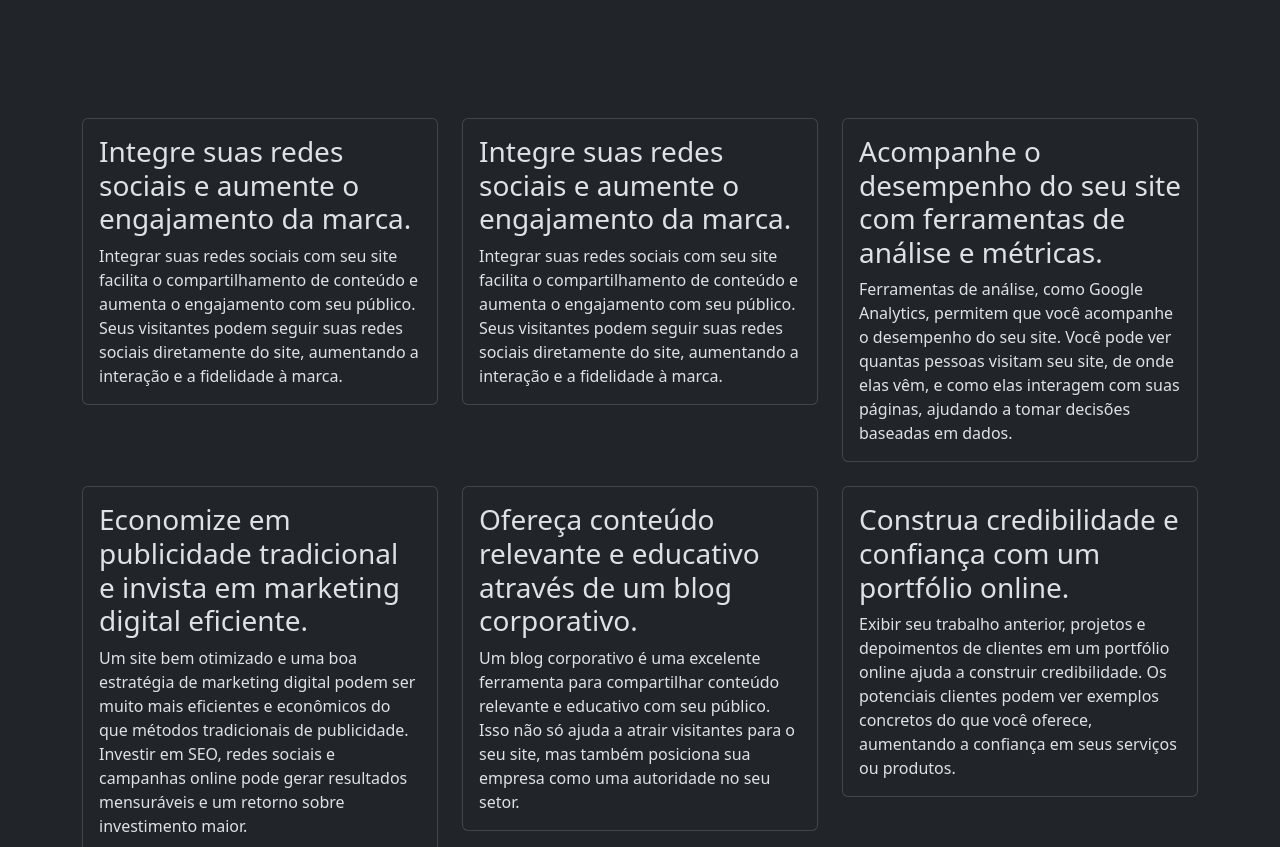
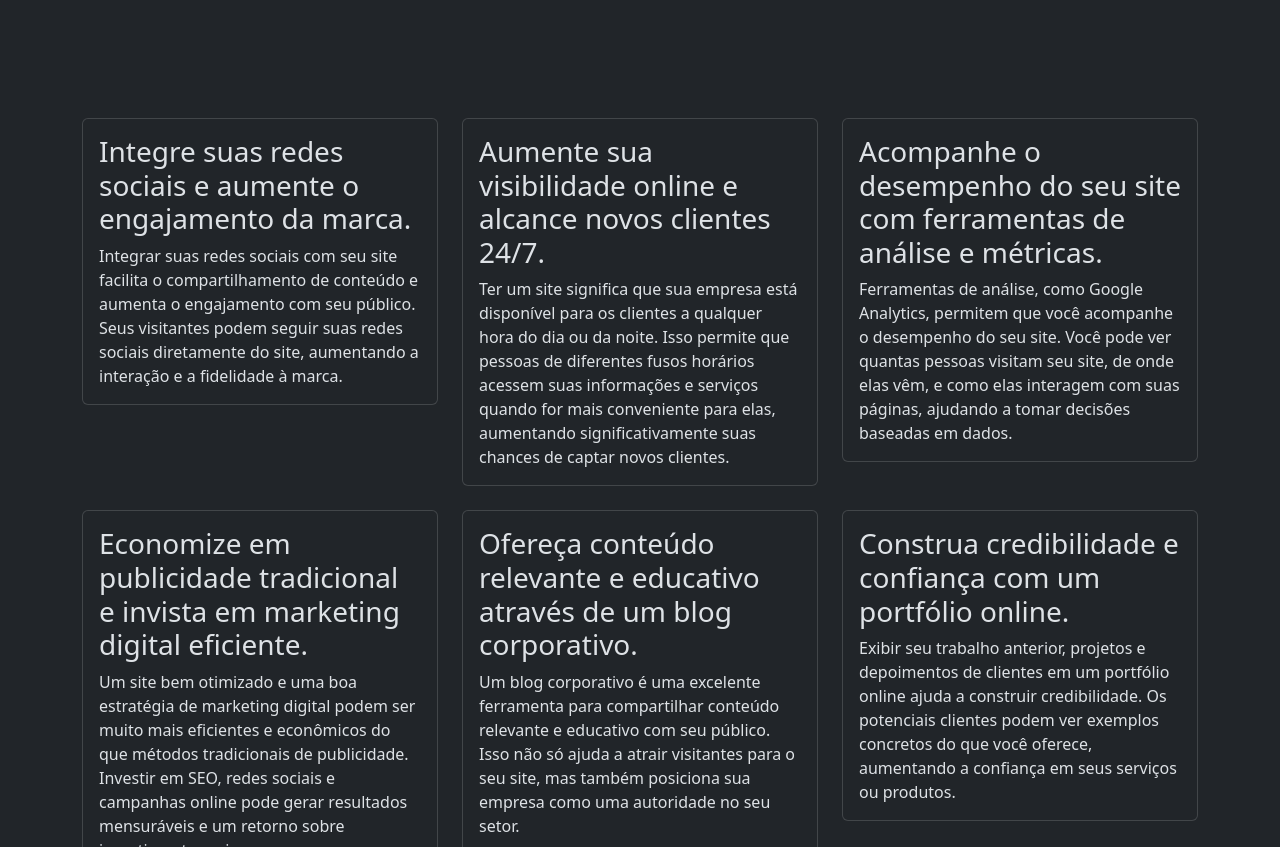
Before and after one commit to noxsolucoesdigitais/noxsolucoesdigitais.github.io, a website: page index.html in a window 1280 px wide. Shown: the part 1580-2427 px from the top of the page. Drawn offline with nearby package versions, Linux system fonts and the light colour scheme.

Commit message:
Corrigido texto duplicado

```diff
--- a/index.html
+++ b/index.html
@@ -42,7 +42,7 @@
 				</div>
 			</div>
 		</nav>
-		<section class="container">
+		<section id="banner" class="container">
             <hr>
             <div class="text-center">
                 <h1> De NOX nasce a solução digital <br/>que transforma seu negócio</h1>
@@ -113,8 +113,8 @@
 					<div class="col">
 						<div class="card">
 							<div class="card-body">
-								<h3 class="card-title">Integre suas redes sociais e aumente o engajamento da marca.</h3>
-								<p class="card-text">Integrar suas redes sociais com seu site facilita o compartilhamento de conteúdo e aumenta o engajamento com seu público. Seus visitantes podem seguir suas redes sociais diretamente do site, aumentando a interação e a fidelidade à marca.</p>
+								<h3 class="card-title">Aumente sua visibilidade online e alcance novos clientes 24/7.</h3>
+								<p class="card-text">Ter um site significa que sua empresa está disponível para os clientes a qualquer hora do dia ou da noite. Isso permite que pessoas de diferentes fusos horários acessem suas informações e serviços quando for mais conveniente para elas, aumentando significativamente suas chances de captar novos clientes.</p>
 							</div>
 						</div>
 					</div>
```
